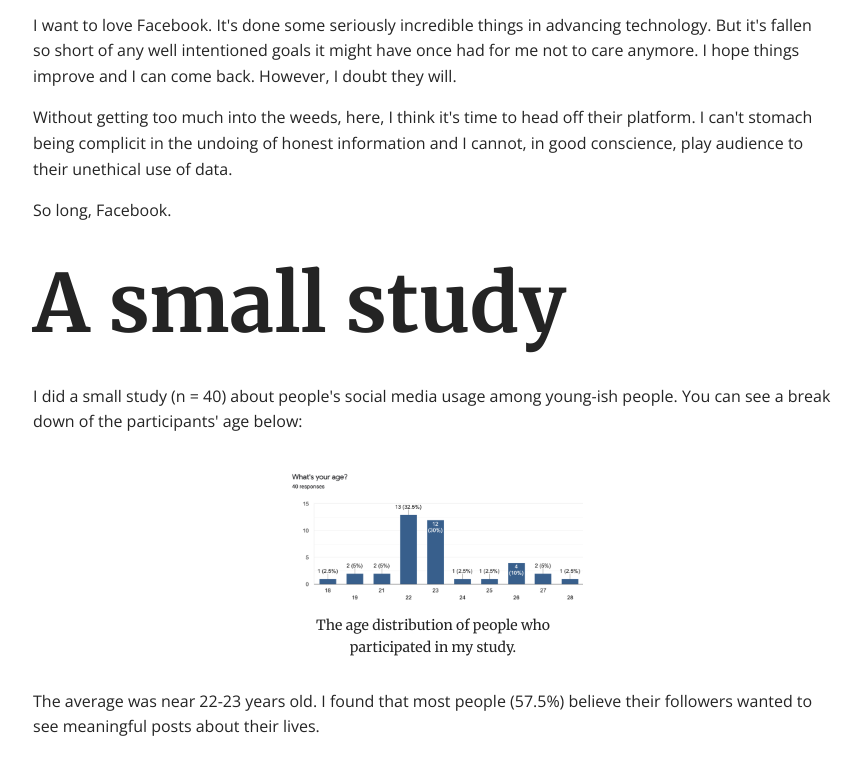
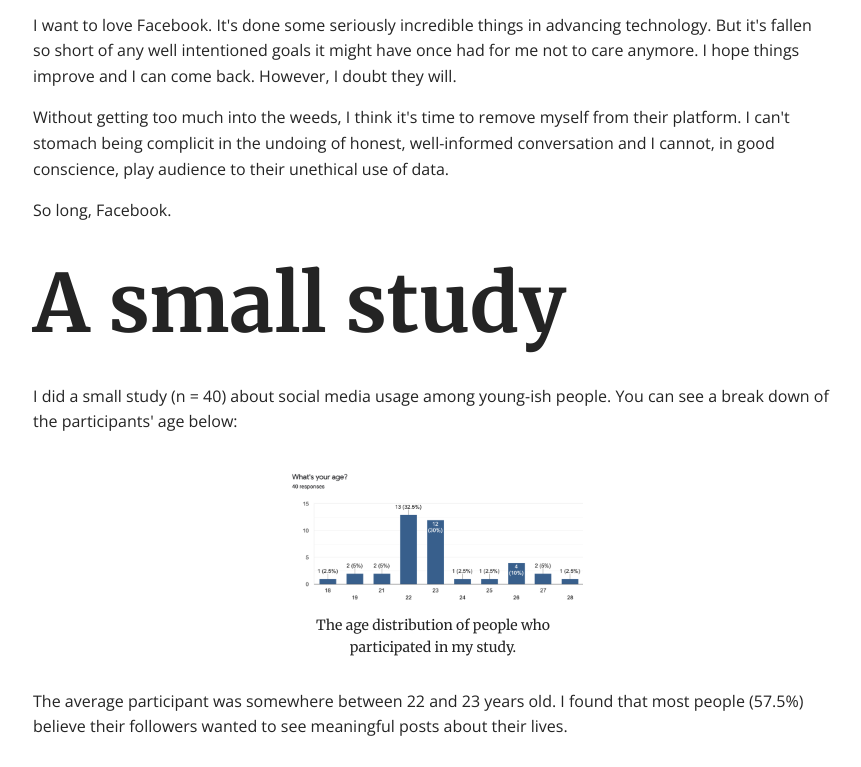
Before and after one commit to patconrey/portfolio, a website: page src/blog/leaving_facebook.pug in a window 1280 px wide. Shown: the part 1121-1888 px from the top of the page, without its empty margins (207-1068 px from the left). Drawn offline with nearby package versions, Linux system fonts and the light colour scheme; files that its build step writes are made by us from their sources; files whose address does not match are found by name.

Commit message:
updated some verbiage

```diff
--- a/src/blog/leaving_facebook.pug
+++ b/src/blog/leaving_facebook.pug
@@ -37,29 +37,29 @@
             | for the content hundreds of millions of people consume. They have recently refused
             | to prevent disinformation from being spread on their service to the disservice of
             | the democratic processes of the United States (and probably so, so many other countries).
-            | As a non-transparent company, they are not held accountable to the degree which ought
-            | to be expected of a massive information arbiter.
+            | As a company, they are not held accountable to the degree which ought
+            | to be expected of a massive arbiter of information.
         p.blog-post__content
             | I want to love Facebook. It's done some seriously incredible things in advancing
             | technology. But it's fallen so short of any well intentioned goals it might have once
             | had for me not to care anymore. I hope things improve and I can come back. However,
             | I doubt they will.
         p.blog-post__content
-            | Without getting too much into the weeds, here, I think it's time to head off their
-            | platform. I can't stomach being complicit in the undoing of honest information and
+            | Without getting too much into the weeds, I think it's time to remove myself from their
+            | platform. I can't stomach being complicit in the undoing of honest, well-informed conversation and
             | I cannot, in good conscience, play audience to their unethical use of data.
         p.blog-post__content
             | So long, Facebook.
 
         h1.heading-primary A small study
         p.blog-post__content
-            | I did a small study (n = 40) about people's social media usage among young-ish people.
+            | I did a small study (n = 40) about social media usage among young-ish people.
             | You can see a break down of the participants' age below:
         figure.blog-post__image-container.blog-post__image-container--small
             img(class="blog-post__image" src="../img/social_media_age.png" alt="Age distribution of participants, average near 22.")
             figcaption(class="blog-post__image-caption") The age distribution of people who participated in my study.
         p.blog-post__content
-            | The average was near 22-23 years old. I found that most people (57.5%) believe their
+            | The average participant was somewhere between 22 and 23 years old. I found that most people (57.5%) believe their
             | followers wanted to see meaningful posts about their lives.
         figure.blog-post__image-container.blog-post__image-container--small
             img(class="blog-post__image" src="../img/social_media_chart.png" alt="Number of people who think their followers want to see life updates.")
```
Also changed, not shown: blog/leaving_facebook.html.
